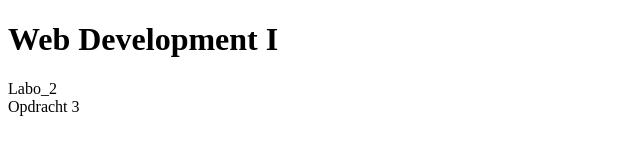
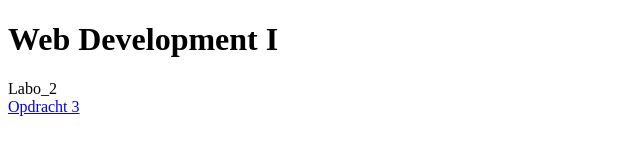
Before and after one commit to LarsSou/webdevelopment, a plain HTML site: page index.html in a window 1280 px wide. Shown: the full height of the page, 0-640 px from the left. Drawn offline with Linux system fonts and the light colour scheme.

Commit message:
labo2
opdracht 3.1.1

```diff
--- a/index.html
+++ b/index.html
@@ -8,6 +8,6 @@
 </head>
 <body>
 <h1>Web Development I</h1>
-<p>Labo_2 <br> <a href="Labo_2/Opdracht_3.html"> </a> Opdracht 3 </p>
+<p>Labo_2 <br> <a href="Labo_2/Opdracht_3.html"> Opdracht 3 </a> </p>
 </body>
 </html>
```
